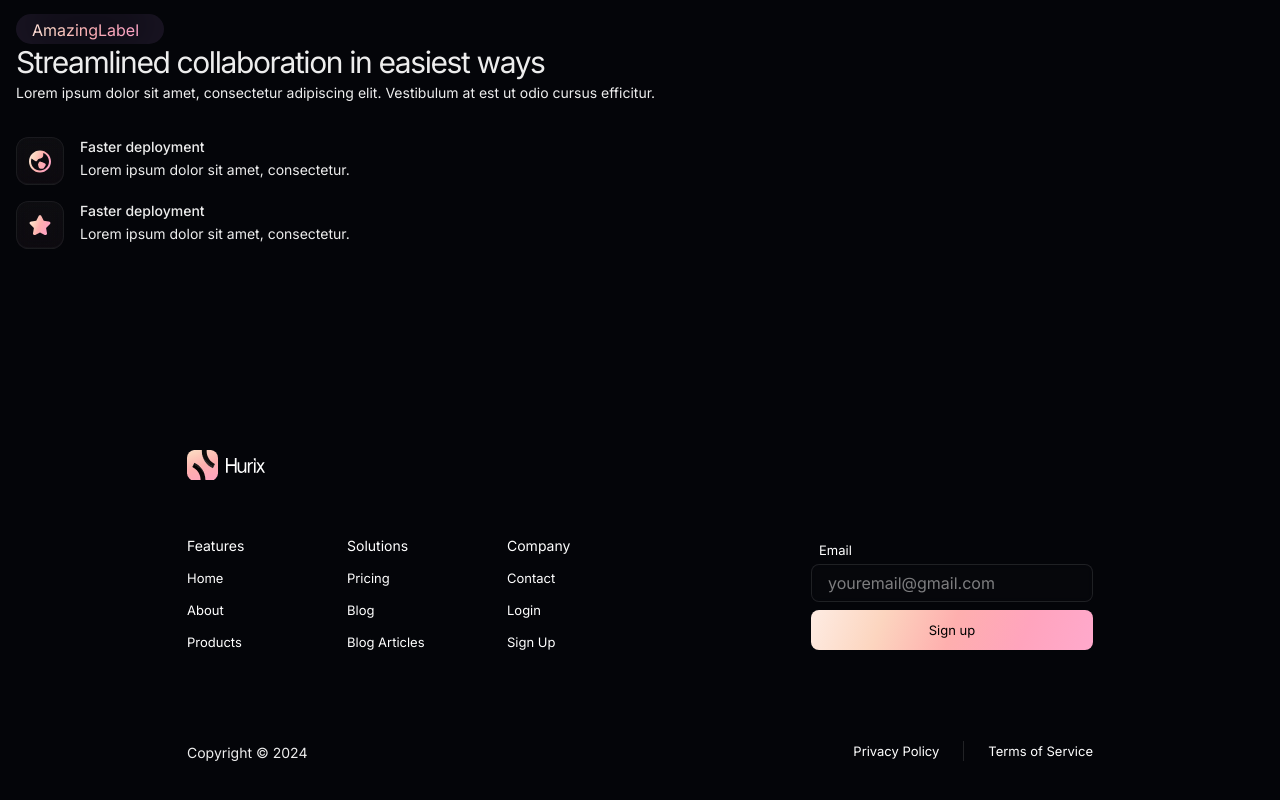
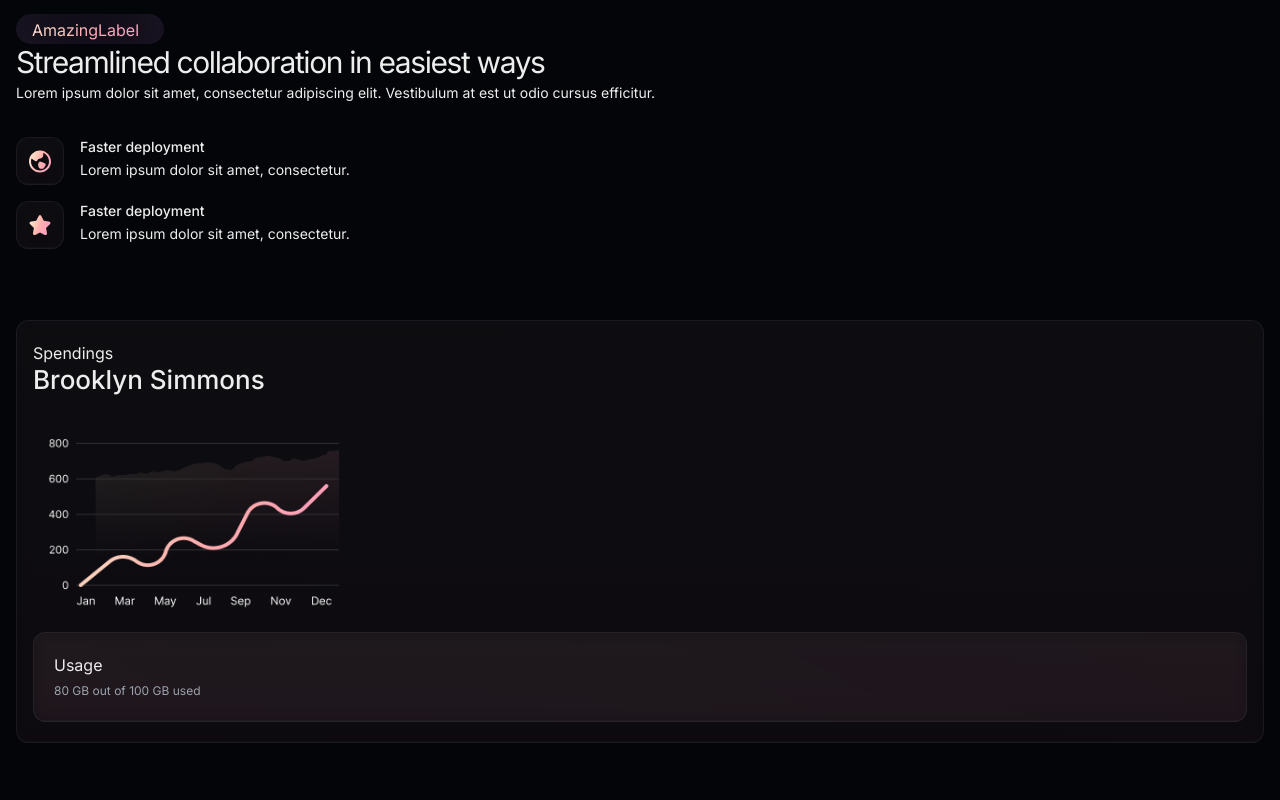
Before and after one commit to tuanloc-1708/hurix-saas, a Next.js app: page / in a window 1280 px wide. Shown: the part 2575-3375 px from the top of the page. Built offline with nearby package versions, Linux system fonts and the light colour scheme.

Commit message:
create usage-spending-card

```diff
--- /dev/null
+++ b/src/sections/customer-fback/card/usage-speding-card.tsx
@@ -0,0 +1,35 @@
+import Image from "next/image";
+
+export default function UsageSpendingCard() {
+  return (
+    <div className="flex flex-col px-4 py-5 gap-[22px] bg-card ">
+      <div>
+        <div className="flex flex-col">
+          <span>Spendings</span>
+          <span className="text-[26px]/[117%] font-medium">
+            Brooklyn Simmons
+          </span>
+        </div>
+        <Image
+          src="/img-png/chart-spending.png"
+          width={300}
+          height={214}
+          alt="chart-spending-graph"
+          className="min-w-[300px] h-[214px] xl:min-w-[306px]"
+          sizes="(min-width: 768px) 328px, 232px"
+        />
+      </div>
+
+      <div className="p-5 bg-card">
+        <span>Usage</span>
+
+        <div>
+          <div></div>
+          <span className="text-[12px]/[150%] font-normal tracking-[-0.5] text-gray-400">
+            80 GB out of 100 GB used
+          </span>
+        </div>
+      </div>
+    </div>
+  );
+}
--- a/src/sections/customer-fback/view/customer-fback-view.tsx
+++ b/src/sections/customer-fback/view/customer-fback-view.tsx
@@ -2,6 +2,7 @@ import GlobalIcon from "@/assets/icons-svg/golbal-svg";
 import CustomerFbackCard from "../card/customer-fback-card";
 import AmazingLabe from "@/components/ui/label/amazing-label";
 import StarIcon from "@/assets/icons-svg/star-icon-svg";
+import UsageSpendingCard from "../card/usage-speding-card";
 
 export const content = [
   {
@@ -25,7 +26,7 @@ export default function CustomerFbackView() {
       <div className="w-full flex flex-col">
         <CustomerFbackCard />
 
-        <div className="flex flex-col gap-8">
+        <div className="flex flex-col gap-8 mb-[71px]">
           <div>
             <AmazingLabe />
             <span className="text-[30px]/[126%] tracking-[-1.4px] font-normal">
@@ -55,6 +56,7 @@ export default function CustomerFbackView() {
             ))}
           </div>
         </div>
+        <UsageSpendingCard />
       </div>
     </div>
   );
```
